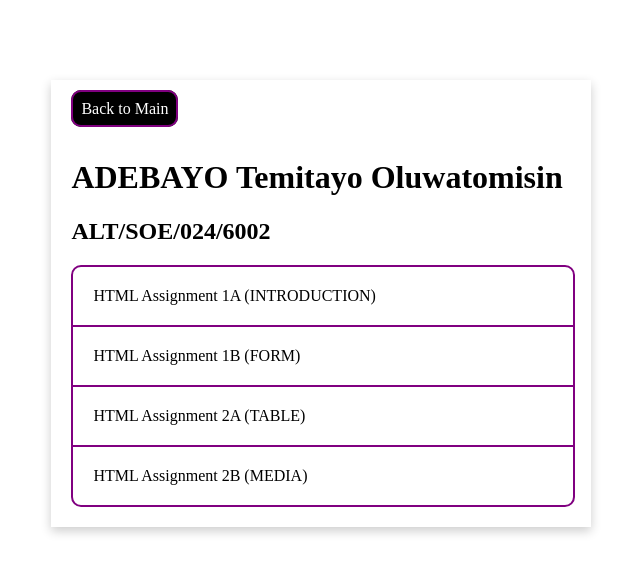
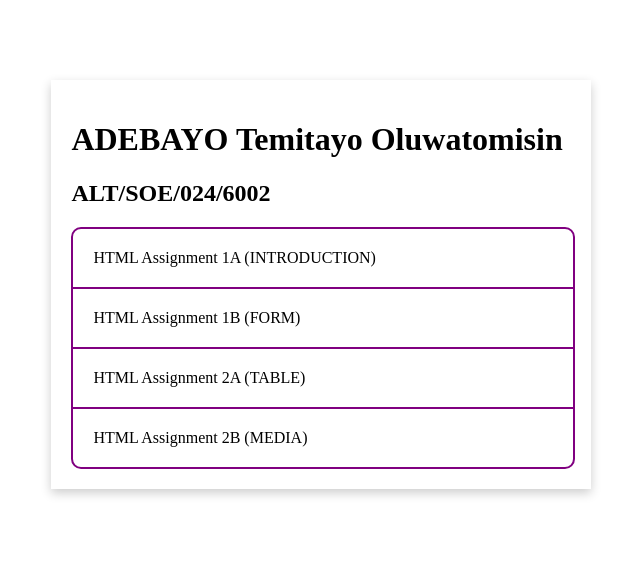
Before and after one commit to Theezigner/htmlassignment, a plain HTML site: page index.html in a window 1280 px wide. Shown: the whole page, without its empty margins (371-1011 px from the left). Drawn offline with Linux system fonts and the light colour scheme.

Commit message:
removed main menu

```diff
--- a/index.html
+++ b/index.html
@@ -7,7 +7,6 @@
     <link rel="stylesheet" href="./index.css" />
 </head>
 <body>
-    <header><a href="">Back to Main</a></header>
     <main>
         <h1>ADEBAYO Temitayo Oluwatomisin</h1>
     <h2>ALT/SOE/024/6002</h2>
```
